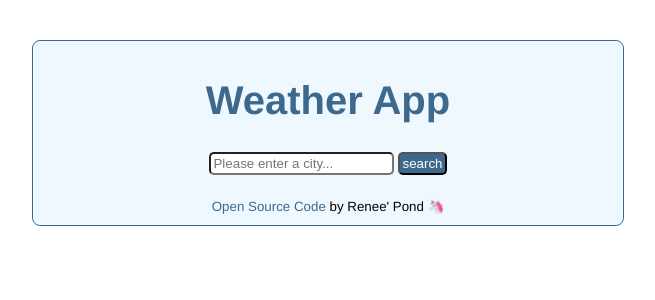
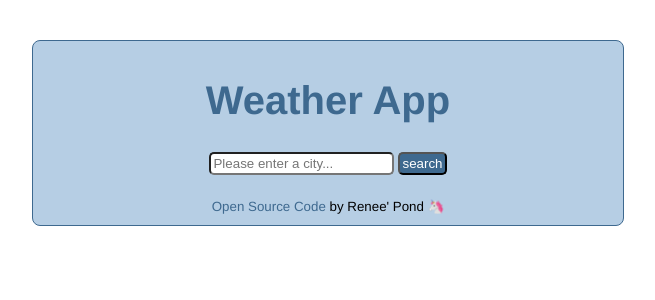
Before and after one commit to renpond/React-Weather-App-HW, a React (Create React App) app: page / in a window 1280 px wide. Shown: the top 300 px of the page, without its empty margins (312-967 px from the left). Built offline with nearby package versions, Linux system fonts and the light colour scheme.

Commit message:
Updated CSS in Weather & App

```diff
--- a/src/App.css
+++ b/src/App.css
@@ -5,7 +5,7 @@
   padding: 10px 5px;
   text-align: center;
   max-width: 580px;
-  background-color: aliceblue;
+  background-color: rgb(182, 206, 228);
   border: solid 1px rgb(62, 105, 143);
   border-radius: 8px;
 }
--- a/src/Weather.css
+++ b/src/Weather.css
@@ -9,6 +9,12 @@
   margin: 20px;
   color: rgb(62, 105, 143);
 }
+.Weather img {
+  height: 100px;
+  width: 100px;
+  padding: 10px 10px;
+  text-shadow: 0 0 10px #000;
+}
 #dots {
   text-align: center;
 }
```
